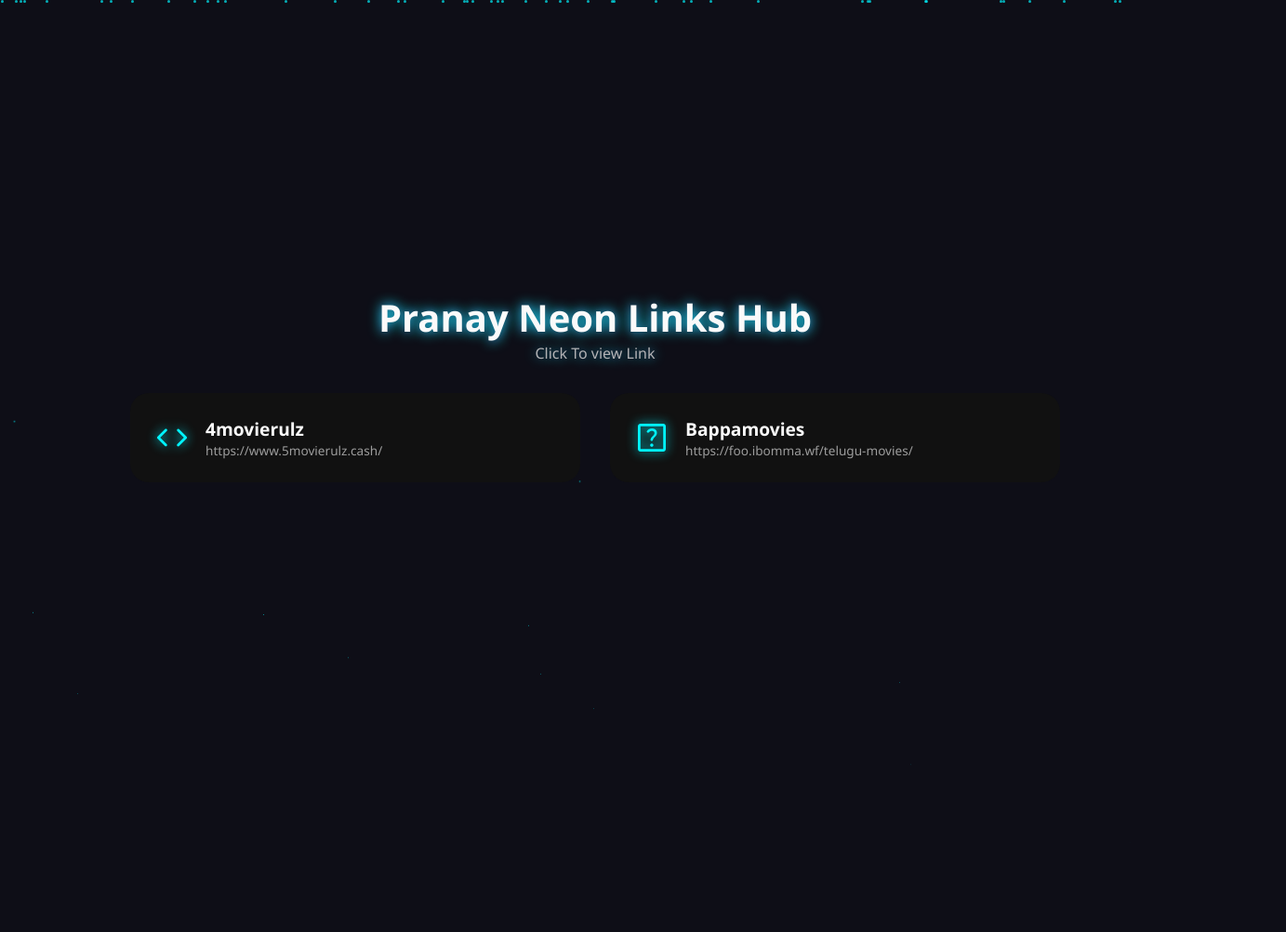
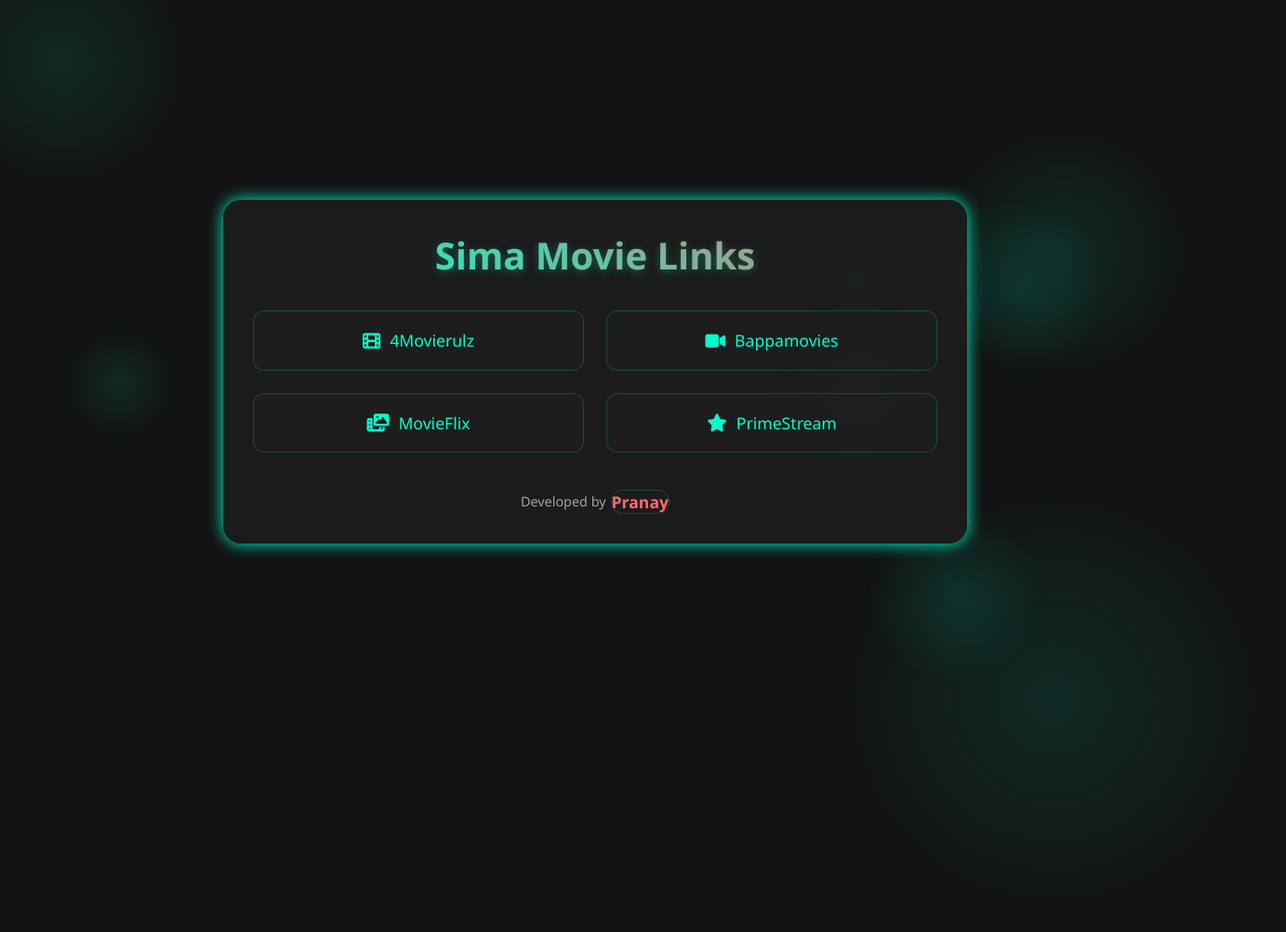
Before and after one commit to TechWithAiTelugu/Ny-sites, a plain HTML site: page index.html in a window 1280 px wide. Shown: the whole page at 93% size, 1383 px wide, since content can reach past the window. Before the commit the page ends 907 px from the top, so only its background shows below. Drawn offline with nearby package versions, Linux system fonts and the light colour scheme.

Commit message:
Update index.html

```diff
--- a/index.html
+++ b/index.html
@@ -2,232 +2,277 @@
 <html lang="en">
 <head>
   <meta charset="UTF-8">
-  <title>Neon 3-D Links Hub</title>
   <meta name="viewport" content="width=device-width, initial-scale=1.0">
-  <!-- Google Icons -->
-  <link href="https://fonts.googleapis.com/icon?family=Material+Symbols+Rounded" rel="stylesheet">
+  <title>Sima Links</title>
+  <link rel="stylesheet" href="https://cdnjs.cloudflare.com/ajax/libs/font-awesome/6.4.0/css/all.min.css">
   <style>
-    :root{
-      --bg:#0a0a0a;
-      --primary:#00f5ff;
-      --secondary:#ff00ff;
-      --surface:#111;
-      --text:#fafafa;
-      --glow1:0 0 15px;
-      --glow2:0 0 30px;
+    :root {
+      --primary: #00ffcc;
+      --secondary: #ff6b6b;
+      --dark: #121212;
+      --darker: #0a0a0a;
+      --light: #f8f9fa;
     }
 
-    *{box-sizing:border-box;margin:0;padding:0;font-family:'Segoe UI',Roboto,Helvetica,Arial,sans-serif}
-
-    body{
-      background:var(--bg);
-      color:var(--text);
-      min-height:100vh;
-      display:flex;
-      flex-direction:column;
-      align-items:center;
-      justify-content:center;
-      overflow-x:hidden;
-      perspective:1200px;
-      animation:bgShift 12s infinite linear;
+    * {
+      margin: 0;
+      padding: 0;
+      box-sizing: border-box;
     }
 
-    @keyframes bgShift{
-      0%{background:#0a0a0a;}
-      50%{background:#0f0f1a;}
-      100%{background:#0a0a0a;}
+    body {
+      font-family: 'Segoe UI', Tahoma, Geneva, Verdana, sans-serif;
+      background-color: var(--dark);
+      color: var(--light);
+      display: flex;
+      flex-direction: column;
+      align-items: center;
+      justify-content: center;
+      min-height: 100vh;
+      overflow-x: hidden;
+      position: relative;
     }
 
-    /* floating particles */
-    .particles{
-      position:fixed;
-      top:0;left:0;
-      width:100%;height:100%;
-      pointer-events:none;
-      z-index:0;
-    }
-    .particle{
-      position:absolute;
-      width:3px;height:3px;
-      background:var(--primary);
-      border-radius:50%;
-      opacity:.7;
-      animation:float 20s infinite linear;
-    }
-    @keyframes float{
-      0%{transform:translateY(120vh) scale(0);}
-      100%{transform:translateY(-20vh) scale(1.2);}
+    /* Animated background elements */
+    .bg-circle {
+      position: absolute;
+      border-radius: 50%;
+      background: radial-gradient(circle, rgba(0,255,204,0.1) 0%, rgba(0,255,204,0) 70%);
+      z-index: -1;
+      animation: float 15s infinite ease-in-out;
     }
 
-    header{
-      position:relative;
-      z-index:2;
-      margin:2rem 0;
-      text-align:center;
-      animation:titleGlow 3s ease-in-out infinite alternate;
-    }
-    @keyframes titleGlow{
-      from{text-shadow:0 0 10px var(--primary);}
-      to{text-shadow:0 0 25px var(--primary),0 0 40px var(--secondary);}
+    .bg-circle:nth-child(1) {
+      width: 300px;
+      height: 300px;
+      top: -100px;
+      left: -100px;
+      animation-delay: 0s;
     }
 
-    h1{font-size:2.5rem}
-    .subtitle{font-size:1rem;opacity:.7}
-
-    .links-container{
-      display:grid;
-      grid-template-columns:repeat(auto-fit,minmax(280px,1fr));
-      gap:2rem;
-      width:90%;
-      max-width:1000px;
-      z-index:2;
+    .bg-circle:nth-child(2) {
+      width: 500px;
+      height: 500px;
+      bottom: -200px;
+      right: -100px;
+      animation-delay: 3s;
     }
 
-    .link-card{
-      background:var(--surface);
-      border:1px solid transparent;
-      border-radius:20px;
-      padding:1.5rem;
-      display:flex;
-      align-items:center;
-      gap:1rem;
-      text-decoration:none;
-      color:var(--text);
-      transform-style:preserve-3d;
-      transition:transform .4s cubic-bezier(.175,.885,.32,1.275),
-                 box-shadow .4s;
-      position:relative;
-      overflow:hidden;
+    .bg-circle:nth-child(3) {
+      width: 200px;
+      height: 200px;
+      top: 40%;
+      right: 20%;
+      animation-delay: 6s;
     }
 
-    .link-card:hover{
-      transform:rotateX(10deg) translateY(-10px) translateZ(30px);
-      box-shadow:var(--glow2) var(--primary),var(--glow2) var(--secondary);
+    @keyframes float {
+      0%, 100% {
+        transform: translate(0, 0);
+      }
+      50% {
+        transform: translate(20px, 20px);
+      }
     }
 
-    .link-card::after{
-      content:'';
-      position:absolute;
-      inset:-50%;
-      background:conic-gradient(from 180deg at 50% 50%,var(--primary),var(--secondary),var(--primary));
-      animation:spin 4s linear infinite;
-      z-index:0;
-      opacity:0;
-      transition:opacity .4s;
-    }
-    .link-card:hover::after{opacity:.35}
-    @keyframes spin{to{transform:rotate(360deg)}}
-
-    .link-card > *{z-index:1;position:relative}
-
-    .link-icon{
-      font-size:2.5rem;
-      color:var(--primary);
-      filter:drop-shadow(0 0 6px var(--primary));
-      transition:transform .3s;
-    }
-    .link-card:hover .link-icon{transform:scale(1.2) rotateZ(15deg)}
-
-    .link-name{font-size:1.2rem;font-weight:600}
-    .link-url{font-size:.85rem;opacity:.6}
-
-    /* Developer panel */
-    .dev-panel{
-      position:fixed;
-      top:0;left:0;
-      width:100%;
-      padding:1rem 2rem;
-      background:rgba(0,0,0,.45);
-      backdrop-filter:blur(12px);
-      display:flex;
-      align-items:center;
-      justify-content:space-between;
-      z-index:1000;
-      animation:slideDown .6s ease-out forwards;
-    }
-    @keyframes slideDown{
-      from{transform:translateY(-100%)}
-      to{transform:translateY(0)}
+    /* Glow animation */
+    @keyframes glow {
+      0% {
+        box-shadow: 0 0 5px var(--primary);
+      }
+      50% {
+        box-shadow: 0 0 20px var(--primary);
+      }
+      100% {
+        box-shadow: 0 0 5px var(--primary);
+      }
     }
 
-    .dev-info{display:flex;align-items:center;gap:.5rem}
-    .dev-info span{vertical-align:middle}
-    .dev-info code{
-      background:#222;
-      padding:.2rem .5rem;
-      border-radius:6px;
-      font-size:.8rem;
+    .container {
+      width: 90%;
+      max-width: 800px;
+      text-align: center;
+      padding: 2rem;
+      background-color: rgba(31, 31, 31, 0.8);
+      border-radius: 20px;
+      backdrop-filter: blur(10px);
+      box-shadow: 0 10px 30px rgba(0, 0, 0, 0.5);
+      animation: glow 4s infinite;
     }
 
-    @media(max-width:600px){
-      h1{font-size:2rem}
-      .links-container{grid-template-columns:1fr}
+    h1 {
+      margin-bottom: 2rem;
+      font-size: 2.5rem;
+      background: linear-gradient(45deg, var(--primary), var(--secondary));
+      -webkit-background-clip: text;
+      background-clip: text;
+      color: transparent;
+      text-shadow: 0 2px 10px rgba(0, 255, 204, 0.3);
+    }
+
+    .links-container {
+      display: grid;
+      grid-template-columns: repeat(auto-fit, minmax(250px, 1fr));
+      gap: 1.5rem;
+      width: 100%;
+    }
+
+    a {
+      display: flex;
+      align-items: center;
+      justify-content: center;
+      padding: 1.2rem 1.5rem;
+      background-color: rgba(31, 31, 31, 0.7);
+      color: var(--primary);
+      text-decoration: none;
+      border-radius: 12px;
+      font-size: 1.1rem;
+      font-weight: 500;
+      transition: all 0.3s ease;
+      border: 1px solid rgba(0, 255, 204, 0.2);
+      position: relative;
+      overflow: hidden;
+    }
+
+    a:hover {
+      background-color: rgba(0, 255, 204, 0.1);
+      transform: translateY(-5px);
+      box-shadow: 0 10px 20px rgba(0, 0, 0, 0.3);
+    }
+
+    a::before {
+      content: '';
+      position: absolute;
+      top: 0;
+      left: -100%;
+      width: 100%;
+      height: 100%;
+      background: linear-gradient(90deg, transparent, rgba(0, 255, 204, 0.1), transparent);
+      transition: 0.5s;
+    }
+
+    a:hover::before {
+      left: 100%;
+    }
+
+    .icon {
+      margin-right: 10px;
+      font-size: 1.2rem;
+    }
+
+    .developer {
+      margin-top: 2.5rem;
+      font-size: 0.9rem;
+      color: rgba(255, 255, 255, 0.6);
+      display: flex;
+      align-items: center;
+      justify-content: center;
+    }
+
+    .developer a {
+      display: inline;
+      padding: 0;
+      background: none;
+      color: var(--secondary);
+      font-weight: 600;
+      margin-left: 5px;
+    }
+
+    .developer a:hover {
+      text-decoration: underline;
+      transform: none;
+      box-shadow: none;
+      background: none;
+    }
+
+    /* Responsive adjustments */
+    @media (max-width: 600px) {
+      h1 {
+        font-size: 2rem;
+      }
+
+      .container {
+        padding: 1.5rem;
+      }
+
+      .links-container {
+        grid-template-columns: 1fr;
+      }
     }
   </style>
 </head>
 <body>
+  <!-- Animated background circles -->
+  <div class="bg-circle"></div>
+  <div class="bg-circle"></div>
+  <div class="bg-circle"></div>
 
-  <!-- Background particles -->
-  <div class="particles" id="particles"></div>
+  <div class="container">
+    <h1>Sima Movie Links</h1>
 
-  <!-- Developer top bar -->
-<!--   <header class="dev-panel">
-    <div class="dev-info">
-      <span class="material-symbols-rounded">developer_mode</span>
-      <span>Powered by Modern CSS & JS</span>
-      <code>Neon 3-D UI</code>
+    <div class="links-container">
+      <a href="https://www.5movierulz.cash/" target="_blank">
+        <i class="fas fa-film icon"></i>
+        <span>4Movierulz</span>
+      </a>
+
+      <a href="https://foo.ibomma.wf/telugu-movies/" target="_blank">
+        <i class="fas fa-video icon"></i>
+        <span>Bappamovies</span>
+      </a>
+
+      <a href="#" target="_blank">
+        <i class="fas fa-photo-video icon"></i>
+        <span>MovieFlix</span>
+      </a>
+
+      <a href="#" target="_blank">
+        <i class="fas fa-star icon"></i>
+        <span>PrimeStream</span>
+      </a>
     </div>
-    <div class="dev-info">
-      <span class="material-symbols-rounded">palette</span>
-      <span>Material You Inspired</span>
+
+    <div class="developer">
+      Developed by <a href="#" target="_blank">Pranay</a>
     </div>
-  </header> -->
-
-  <!-- Main title -->
-  <header>
-    <h1>Pranay Neon Links Hub</h1>
-    <p class="subtitle">Click To view Link </p>
-  </header>
-
-  <!-- Links grid -->
-  <main class="links-container">
-    <!-- Generated by JS -->
-  </main>
+  </div>
 
   <script>
-    // Links data
-    const links = [
-      {name:'4movierulz', url:'https://www.5movierulz.cash/', icon:'code'},
-      {name:'Bappamovies', url:'https://foo.ibomma.wf/telugu-movies/', icon:'help_center'},
-    ];
+    // Add more dynamic elements if needed
+    document.addEventListener('DOMContentLoaded', function() {
+      const links = document.querySelectorAll('a');
 
-    // Render cards
-    const container = document.querySelector('.links-container');
-    links.forEach(l=>{
-      const card = document.createElement('a');
-      card.className='link-card';
-      card.href=l.url;
-      card.target='_blank';
-      card.rel='noopener';
-      card.innerHTML=`
-        <span class="material-symbols-rounded link-icon">${l.icon}</span>
-        <div>
-          <div class="link-name">${l.name}</div>
-          <div class="link-url">${l.url}</div>
-        </div>
-      `;
-      container.appendChild(card);
+      links.forEach(link => {
+        link.addEventListener('mouseenter', function() {
+          this.style.transition = 'all 0.3s ease';
+        });
+      });
+
+      // Create additional floating elements
+      for (let i = 0; i < 5; i++) {
+        createFloatingElement();
+      }
     });
 
-    // Create floating particles
-    const particles = document.getElementById('particles');
-    for(let i=0;i<60;i++){
-      const p=document.createElement('div');
-      p.className='particle';
-      p.style.left=Math.random()*100+'%';
-      p.style.animationDelay=Math.random()*20+'s';
-      p.style.animationDuration=(Math.random()*10+10)+'s';
-      particles.appendChild(p);
+    function createFloatingElement() {
+      const element = document.createElement('div');
+      element.classList.add('bg-circle');
+
+      // Random properties
+      const size = Math.random() * 200 + 100;
+      const posX = Math.random() * window.innerWidth;
+      const posY = Math.random() * window.innerHeight;
+      const delay = Math.random() * 10;
+      const duration = Math.random() * 20 + 10;
+
+      element.style.width = `${size}px`;
+      element.style.height = `${size}px`;
+      element.style.left = `${posX}px`;
+      element.style.top = `${posY}px`;
+      element.style.animationDelay = `${delay}s`;
+      element.style.animationDuration = `${duration}s`;
+
+      document.body.appendChild(element);
     }
   </script>
 </body>
```
